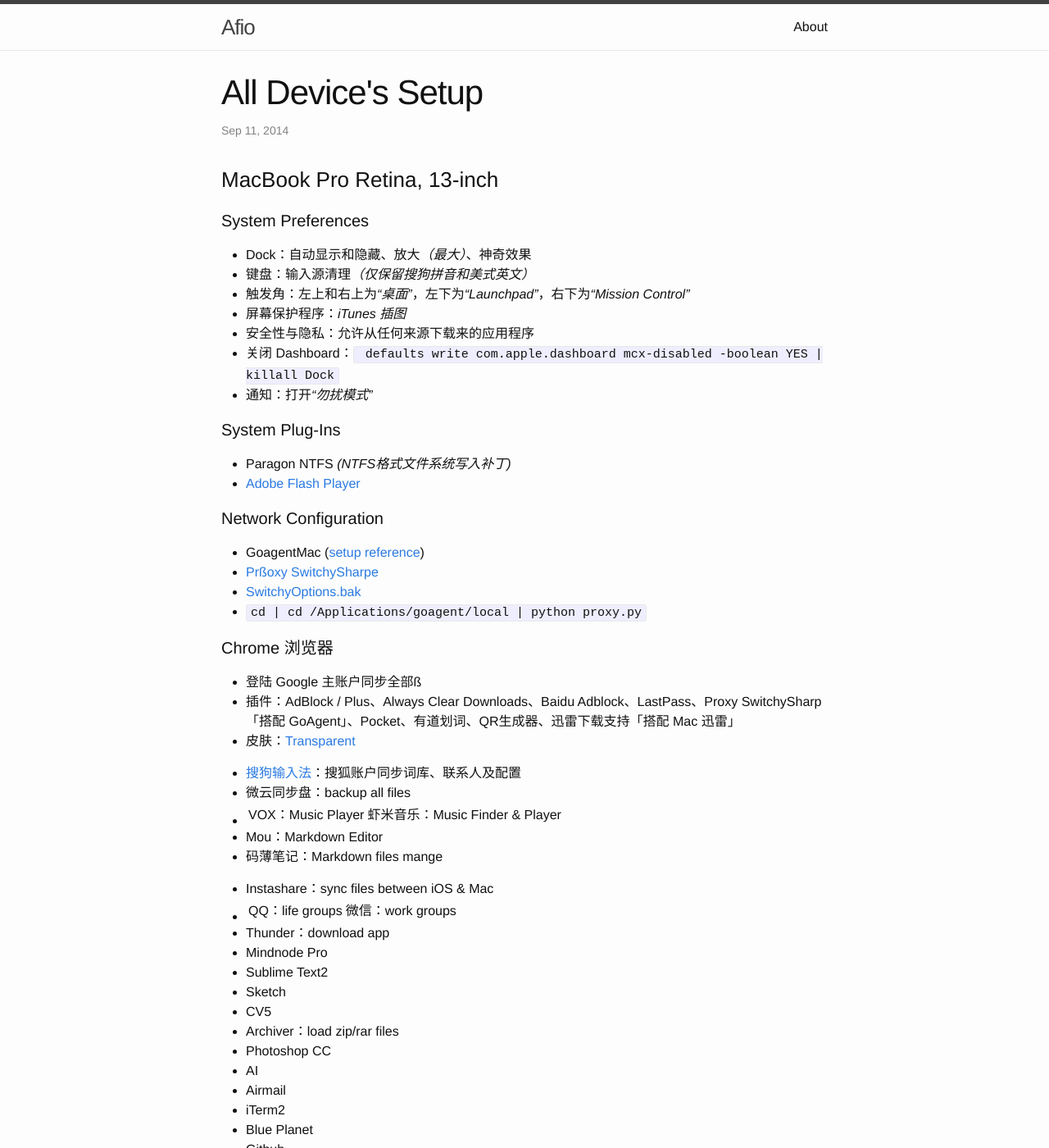
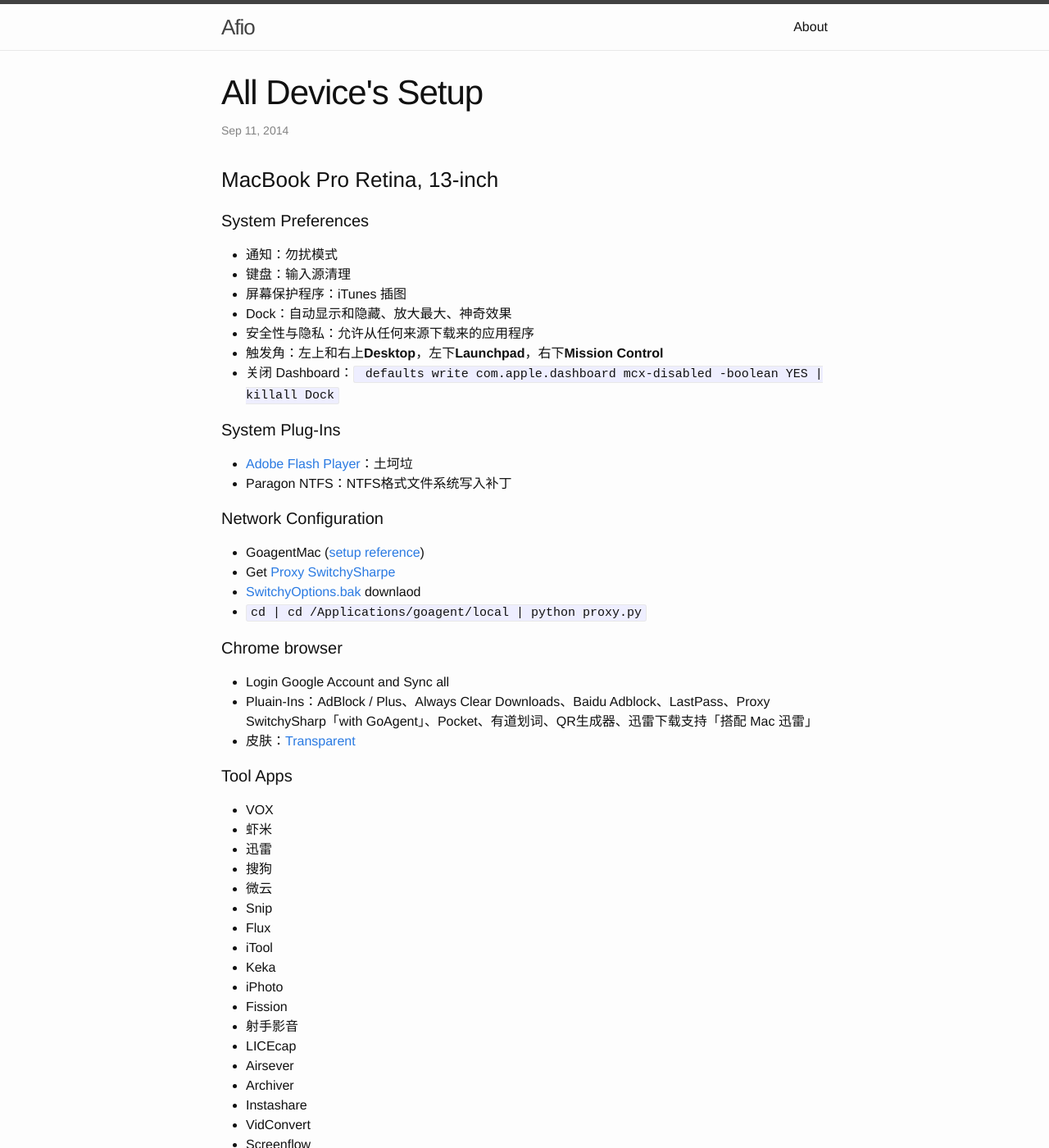
Before and after one commit to Afio/afio.github.io, a Jekyll site: the page built from _posts/2014-09-11-MySetup.markdown, in a window 1280 px wide and 1400 px high. Shown: the whole window at 82% size. Built offline with Jekyll 4.4.1, drawn with Linux system fonts in a browser that asks for light colours; comment, search, counter and statistics services are not loaded; some of the changed text lies outside the part shown.

Commit message:
mac steep update

```diff
--- a/_posts/2014-09-11-MySetup.markdown
+++ b/_posts/2014-09-11-MySetup.markdown
@@ -9,63 +9,72 @@ categories: setup
 
 ####System Preferences
 
-   - Dock：自动显示和隐藏、放大*（最大）*、神奇效果
-   - 键盘：输入源清理*（仅保留搜狗拼音和美式英文）*
-   - 触发角：左上和右上为*“桌面”*，左下为*“Launchpad”*，右下为*“Mission Control”*
-   - 屏幕保护程序：*iTunes 插图*
+   - 通知：勿扰模式
+   - 键盘：输入源清理
+   - 屏幕保护程序：iTunes 插图
+   - Dock：自动显示和隐藏、放大最大、神奇效果
    - 安全性与隐私：允许从任何来源下载来的应用程序
+   - 触发角：左上和右上**Desktop**，左下**Launchpad**，右下**Mission Control**
    - 关闭 Dashboard：` defaults write com.apple.dashboard mcx-disabled -boolean YES  | killall Dock`
-   - 通知：打开*“勿扰模式”*
 
 ####System Plug-Ins
 
-   - Paragon NTFS *(NTFS格式文件系统写入补丁)*
-   - [Adobe Flash Player](http://get.adobe.com/cn/flashplayer/)
+  - [Adobe Flash Player](http://get.adobe.com/cn/flashplayer/)：土坷垃
+   - Paragon NTFS：NTFS格式文件系统写入补丁
 
 ####Network Configuration
 
   -  GoagentMac ([setup reference](http://www.guokr.com/blog/436937/))
-  -  [Prßoxy SwitchySharpe](http://pan.baidu.com/s/1dDxkYcx)
-  - [SwitchyOptions.bak](http://pan.baidu.com/s/1gdkVEKj)
+  -  Get [Proxy SwitchySharpe](http://pan.baidu.com/s/1dDxkYcx)
+  - [SwitchyOptions.bak](http://pan.baidu.com/s/1gdkVEKj) downlaod
   - `cd    |   cd /Applications/goagent/local    |   python proxy.py `
 
-####Chrome 浏览器
+####Chrome browser
 
-   - 登陆 Google 主账户同步全部ß
-   - 插件：AdBlock / Plus、Always Clear Downloads、Baidu Adblock、LastPass、Proxy SwitchySharp「搭配 GoAgent」、Pocket、有道划词、QR生成器、迅雷下载支持「搭配 Mac 迅雷」
+   - Login Google Account and Sync all
+   - Pluain-Ins：AdBlock / Plus、Always Clear Downloads、Baidu Adblock、LastPass、Proxy SwitchySharp「with GoAgent」、Pocket、有道划词、QR生成器、迅雷下载支持「搭配 Mac 迅雷」
    - 皮肤：[Transparent](https://chrome.google.com/webstore/detail/transparent/oegogboflfgdoajlmhilbamjblflfibj?hl=zh-CN)
 
-- [搜狗输入法](http://pinyin.sogou.com/mac/)：搜狐账户同步词库、联系人及配置
-- 微云同步盘：backup all files
-- VOX：Music Player  |  虾米音乐：Music Finder & Player
-- Mou：Markdown Editor
-- 码薄笔记：Markdown files mange
+#### Tool Apps
 
-- Instashare：sync files between iOS & Mac
-- QQ：life groups  |  微信：work groups
-- Thunder：download app
-- Mindnode Pro
-- Sublime Text2
-- Sketch
-- CV5
-- Archiver：load zip/rar files
-- Photoshop CC
-- AI
-- Airmail
-- iTerm2
-- Blue Planet
-- Github
-- Fission
-- VidConvert
-- iPhoto
-- Office
-- Airsever
-- Keka
-- LICEcap
+- VOX
+- 虾米
+- 迅雷
+- 搜狗
+- 微云
+- Snip
 - Flux
 - iTool
+- Keka
+- iPhoto
+- Fission
+- 射手影音
+- LICEcap
+- Airsever
+- Archiver
+- Instashare
+- VidConvert
 - Screenflow
-- Snip
-- 射手影音
+- Blue Planet
+- Civilization V
+
+#### work Apps
+
+- QQ
+- 微信
+- Airmail
 - Dropbox
-- iWorks
+- Mindnode
+- MS Office 2011
+- iWorks :  Keynote | Numbers  | Pages
+
+#### study Apps
+
+- Mou
+- Github
+- iTerm2
+- 码薄笔记
+- Sublime
+- Sketch Mac
+- Illustrator CC
+- Photoshop CC
```
